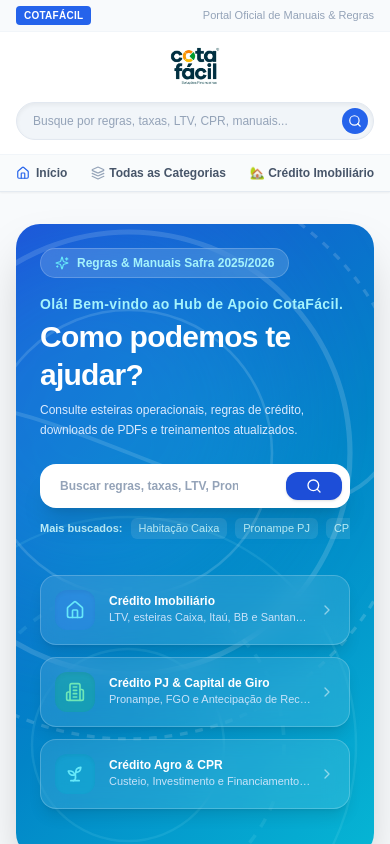
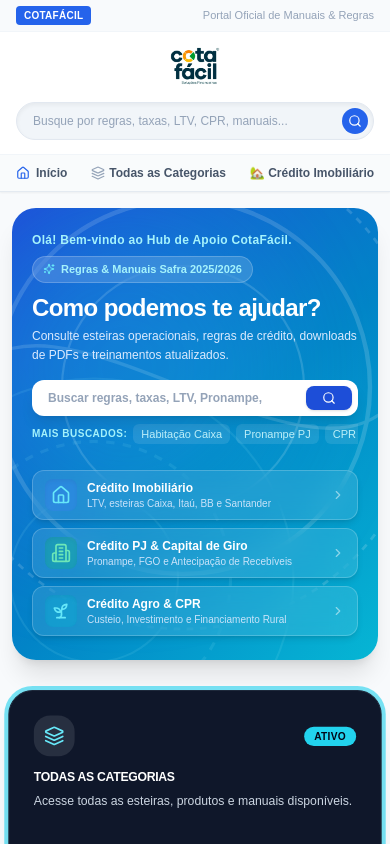
Before and after one commit to PabloCotaFacil/Painel-de-Ajuda, a Next.js app: page / in a window 390 px wide. Shown: the top 844 px of the page. Built offline with nearby package versions, Linux system fonts and the light colour scheme; no server answers; the database is empty.

Commit message:
fix: banner mais compacto e panoramico, correcao ao salvar video no banner, feedback instantaneo de cliques e otimizacao de carregamento

```diff
--- a/src/app/api/banner/route.ts
+++ b/src/app/api/banner/route.ts
@@ -70,63 +70,64 @@
 export async function PUT(request: Request) {
   const isAdmin = await checkIsAdmin();
   if (!isAdmin) {
-    return NextResponse.json({ error: 'Não autorizado' }, { status: 401 });
+    return NextResponse.json(
+      { error: 'Sessão expirada ou não autorizada. Faça login novamente no painel.' },
+      { status: 401 }
+    );
   }
 
   try {
     const body = await request.json();
     const {
-      badgeText,
-      title,
-      subtitle,
-      primaryButtonText,
-      primaryButtonUrl,
-      secondaryButtonText,
-      secondaryButtonUrl,
-      mediaType,
-      videoUrl,
-      videoTitle,
+      badgeText = '',
+      title = '',
+      subtitle = '',
+      primaryButtonText = '',
+      primaryButtonUrl = '',
+      secondaryButtonText = '',
+      secondaryButtonUrl = '',
+      mediaType = 'cards',
+      videoUrl = '',
+      videoTitle = '',
       cardsJson,
     } = body;
 
-    const formattedCardsJson =
-      typeof cardsJson === 'string'
-        ? cardsJson
-        : JSON.stringify(cardsJson || []);
+    let formattedCardsJson = defaultCards;
+    if (typeof cardsJson === 'string' && cardsJson.trim().length > 0) {
+      formattedCardsJson = cardsJson;
+    } else if (Array.isArray(cardsJson)) {
+      formattedCardsJson = JSON.stringify(cardsJson);
+    }
+
+    const safeData = {
+      badgeText: String(badgeText ?? 'Regras & Manuais Safra 2025/2026'),
+      title: String(title ?? 'Como podemos te ajudar?'),
+      subtitle: String(subtitle ?? ''),
+      primaryButtonText: String(primaryButtonText ?? 'Ver Regras & Manuais'),
+      primaryButtonUrl: String(primaryButtonUrl ?? '/categorias/treinamentos'),
+      secondaryButtonText: String(secondaryButtonText ?? ''),
+      secondaryButtonUrl: String(secondaryButtonUrl ?? ''),
+      mediaType: mediaType === 'video' ? 'video' : 'cards',
+      videoUrl: String(videoUrl ?? '').trim(),
+      videoTitle: String(videoTitle ?? '').trim(),
+      cardsJson: formattedCardsJson,
+    };
 
     const banner = await prisma.heroBanner.upsert({
       where: { id: 'default-hero' },
-      update: {
-        badgeText,
-        title,
-        subtitle,
-        primaryButtonText,
-        primaryButtonUrl,
-        secondaryButtonText,
-        secondaryButtonUrl,
-        mediaType: mediaType || 'cards',
-        videoUrl: videoUrl || '',
-        videoTitle: videoTitle || '',
-        cardsJson: formattedCardsJson,
-      },
+      update: safeData,
       create: {
         id: 'default-hero',
-        badgeText,
-        title,
-        subtitle,
-        primaryButtonText,
-        primaryButtonUrl,
-        secondaryButtonText,
-        secondaryButtonUrl,
-        mediaType: mediaType || 'cards',
-        videoUrl: videoUrl || '',
-        videoTitle: videoTitle || '',
-        cardsJson: formattedCardsJson,
+        ...safeData,
       },
     });
 
     return NextResponse.json(banner);
-  } catch (error) {
-    return NextResponse.json({ error: 'Erro ao atualizar banner' }, { status: 500 });
+  } catch (error: any) {
+    console.error('Erro ao atualizar banner:', error);
+    return NextResponse.json(
+      { error: error?.message || 'Erro ao atualizar banner no banco de dados' },
+      { status: 500 }
+    );
   }
 }
--- a/src/app/artigos/[id]/page.tsx
+++ b/src/app/artigos/[id]/page.tsx
@@ -1,9 +1,9 @@
 import { prisma } from '@/lib/prisma';
-import { checkIsAdmin } from '@/lib/auth';
 import Link from 'next/link';
 import { notFound } from 'next/navigation';
-import { ArrowLeft, FileText, Download, Calendar, Video, Edit2 } from 'lucide-react';
+import { ArrowLeft, FileText, Download, Calendar, Video } from 'lucide-react';
 import VideoPlayer from '@/components/VideoPlayer';
+import AdminArticleEditButton from '@/components/AdminArticleEditButton';
 
 // Cache inteligente de 60 segundos com ISR para respostas ultrarrápidas
 export const revalidate = 60;
@@ -13,8 +13,6 @@
 }: {
   params: { id: string };
 }) {
-  const isAdmin = await checkIsAdmin();
-
   const article = await prisma.article.findUnique({
     where: { id: params.id },
     include: {
@@ -45,15 +43,7 @@
           <span>Voltar para {article.category.name}</span>
         </Link>
 
-        {isAdmin && (
-          <Link
-            href={`/admin/materiais?edit=${article.id}`}
-            className="inline-flex items-center space-x-1.5 text-xs font-bold bg-amber-400 hover:bg-amber-500 text-slate-950 px-4 py-2 rounded-xl transition shadow-sm"
-          >
-            <Edit2 className="w-4 h-4" />
-            <span>Editar este Material</span>
-          </Link>
-        )}
+        <AdminArticleEditButton articleId={article.id} />
       </div>
 
       {/* Main Article Header Card */}
--- a/src/app/layout.tsx
+++ b/src/app/layout.tsx
@@ -1,6 +1,8 @@
 import type { Metadata } from 'next';
+import { Suspense } from 'react';
 import './globals.css';
 import Header from '@/components/Header';
+import NavigationProgressBar from '@/components/NavigationProgressBar';
 
 export const metadata: Metadata = {
   title: 'Hub de Apoio Operacional | CotaFácil',
@@ -15,9 +17,12 @@
   return (
     <html lang="pt-BR">
       <body className="bg-slate-50 text-slate-900 antialiased min-h-screen flex flex-col justify-between">
+        <Suspense fallback={null}>
+          <NavigationProgressBar />
+        </Suspense>
         <div>
           <Header />
-          <main className="max-w-7xl mx-auto px-4 sm:px-6 lg:px-8 py-8">{children}</main>
+          <main className="max-w-[1440px] w-full mx-auto px-3 sm:px-6 lg:px-8 py-4 sm:py-6">{children}</main>
         </div>
 
         {/* Footer */}
--- /dev/null
+++ b/src/app/loading.tsx
@@ -0,0 +1,24 @@
+export default function Loading() {
+  return (
+    <div className="space-y-6 animate-pulse py-4">
+      {/* Top Banner Skeleton */}
+      <div className="h-44 sm:h-56 bg-slate-200/70 rounded-3xl w-full" />
+
+      {/* Categories Cards Skeleton */}
+      <div className="grid grid-cols-2 sm:grid-cols-3 lg:grid-cols-5 gap-3">
+        {[1, 2, 3, 4, 5].map((i) => (
+          <div key={i} className="h-24 bg-slate-200/60 rounded-2xl" />
+        ))}
+      </div>
+
+      {/* Content Skeleton */}
+      <div className="bg-white rounded-3xl p-6 border border-slate-200 space-y-4">
+        <div className="h-6 bg-slate-200 rounded w-1/4" />
+        <div className="grid grid-cols-1 md:grid-cols-2 gap-4">
+          <div className="h-32 bg-slate-100 rounded-2xl" />
+          <div className="h-32 bg-slate-100 rounded-2xl" />
+        </div>
+      </div>
+    </div>
+  );
+}
--- a/src/app/page.tsx
+++ b/src/app/page.tsx
@@ -87,14 +87,14 @@
   return (
     <div className="space-y-8">
       {/* ============================================================ */}
-      {/* BEVI-AJUDA STYLE HERO BANNER COM AZUL CLAREADO E GRAFISMOS    */}
+      {/* BEVI-AJUDA STYLE HERO BANNER COMPACTO EM ALTURA & PANORÂMICO */}
       {/* ============================================================ */}
-      <div className="gradient-hero rounded-3xl p-6 sm:p-12 text-white shadow-2xl relative overflow-hidden">
+      <div className="gradient-hero rounded-3xl px-5 sm:px-8 py-6 sm:py-7 text-white shadow-xl relative overflow-hidden">
         {/* GRAFISMOS VETORIAIS EXCLUSIVOS NO FUNDO (ONDAS E CÍRCULOS) */}
         <div className="absolute inset-0 pointer-events-none overflow-hidden select-none">
           {/* Ondas orgânicas fluidas */}
           <svg
-            className="absolute -right-20 -top-24 w-[650px] h-[650px] opacity-15 text-white"
+            className="absolute -right-20 -top-24 w-[550px] h-[550px] opacity-15 text-white"
             viewBox="0 0 500 500"
             fill="none"
             xmlns="http://www.w3.org/2000/svg"
@@ -111,7 +111,7 @@
 
           {/* Grafismo circular e arcos translúcidos à esquerda */}
           <svg
-            className="absolute -left-32 -bottom-32 w-[480px] h-[480px] opacity-10 text-cyan-200"
+            className="absolute -left-32 -bottom-32 w-[420px] h-[420px] opacity-10 text-cyan-200"
             viewBox="0 0 400 400"
             fill="none"
           >
@@ -121,66 +121,68 @@
           </svg>
 
           {/* Gradiente de iluminação suave */}
-          <div className="absolute top-0 right-1/4 w-96 h-96 bg-cyan-400/20 rounded-full blur-3xl" />
+          <div className="absolute top-0 right-1/4 w-80 h-80 bg-cyan-400/20 rounded-full blur-3xl" />
         </div>
 
         {/* HERO CONTENT */}
-        <div className="relative z-10 grid grid-cols-1 lg:grid-cols-12 gap-8 items-center pb-6 sm:pb-8">
+        <div className="relative z-10 grid grid-cols-1 lg:grid-cols-12 gap-6 items-center">
           {/* Coluna Esquerda: Textos e Busca Central */}
-          <div className="lg:col-span-8 space-y-4">
-            {heroBanner.badgeText && (
-              <div className="inline-flex items-center space-x-2 bg-white/15 backdrop-blur-md px-3.5 py-1.5 rounded-full text-xs text-cyan-200 font-bold border border-white/20">
-                <Sparkles className="w-3.5 h-3.5 shrink-0 text-cyan-300" />
-                <span>{heroBanner.badgeText}</span>
-              </div>
-            )}
+          <div className="lg:col-span-7 space-y-2.5">
+            <div className="flex flex-wrap items-center gap-2">
+              <span className="text-cyan-200 text-xs sm:text-sm font-bold tracking-wide">
+                Olá! Bem-vindo ao Hub de Apoio CotaFácil.
+              </span>
+              {heroBanner.badgeText && (
+                <div className="inline-flex items-center space-x-1.5 bg-white/15 backdrop-blur-md px-2.5 py-1 rounded-full text-[11px] text-cyan-200 font-bold border border-white/20">
+                  <Sparkles className="w-3 h-3 shrink-0 text-cyan-300" />
+                  <span>{heroBanner.badgeText}</span>
+                </div>
+              )}
+            </div>
 
             <div>
-              <p className="text-cyan-200 text-sm sm:text-base font-bold tracking-wide">
-                Olá! Bem-vindo ao Hub de Apoio CotaFácil.
-              </p>
-              <h1 className="text-3xl sm:text-5xl font-black leading-tight tracking-tight mt-1 text-white">
+              <h1 className="text-2xl sm:text-3xl lg:text-4xl font-black leading-tight tracking-tight text-white">
                 {heroBanner.title || 'Como podemos te ajudar?'}
               </h1>
               {heroBanner.subtitle && (
-                <p className="text-blue-100 text-xs sm:text-sm mt-2 max-w-xl leading-relaxed">
+                <p className="text-blue-100 text-xs sm:text-xs mt-1 max-w-lg leading-relaxed line-clamp-2">
                   {heroBanner.subtitle}
                 </p>
               )}
             </div>
 
-            {/* BARRA DE PESQUISA INTEGRADA NO HERO (ESTILO BEVI AJUDA) */}
-            <form action="/" method="GET" className="pt-2 max-w-xl">
+            {/* BARRA DE PESQUISA INTEGRADA NO HERO COMPACTA */}
+            <form action="/" method="GET" className="pt-1 max-w-xl">
               <div className="relative flex items-center">
                 <input
                   type="text"
                   name="q"
                   defaultValue={query}
                   placeholder="Buscar regras, taxas, LTV, Pronampe, CPR, manuais..."
-                  className="w-full pl-5 pr-28 py-3.5 sm:py-4 bg-white text-slate-900 placeholder-slate-400 text-xs sm:text-sm font-semibold rounded-2xl shadow-xl focus:outline-none focus:ring-4 focus:ring-cyan-300/60"
+                  className="w-full pl-4 sm:pl-5 pr-24 sm:pr-28 py-2.5 sm:py-3.5 bg-white text-slate-900 placeholder-slate-400 text-xs sm:text-sm font-semibold rounded-xl shadow-lg focus:outline-none focus:ring-4 focus:ring-cyan-300/60"
                 />
                 <button
                   type="submit"
-                  className="absolute right-2 top-2 bottom-2 px-5 bg-blue-700 hover:bg-blue-800 text-white font-extrabold text-xs sm:text-sm rounded-xl transition shadow flex items-center space-x-1.5"
+                  className="absolute right-1.5 top-1.5 bottom-1.5 px-4 bg-blue-700 hover:bg-blue-800 text-white font-extrabold text-xs sm:text-sm rounded-lg transition shadow flex items-center space-x-1.5"
                 >
-                  <Search className="w-4 h-4" />
+                  <Search className="w-3.5 h-3.5" />
                   <span className="hidden sm:inline">Buscar</span>
                 </button>
               </div>
 
               {/* Tags de busca frequente */}
-              <div className="flex items-center space-x-2 text-[11px] text-cyan-100/90 mt-2.5 overflow-x-auto scrollbar-none pb-1">
-                <span className="font-bold shrink-0">Mais buscados:</span>
-                <Link href="/?q=Habita%C3%A7%C3%A3o" className="bg-white/10 hover:bg-white/20 px-2 py-0.5 rounded-md transition whitespace-nowrap">
+              <div className="flex items-center space-x-1.5 text-[11px] text-cyan-100/90 mt-2 overflow-x-auto scrollbar-none pb-0.5">
+                <span className="font-bold shrink-0 text-[10px] uppercase tracking-wider text-cyan-200">Mais buscados:</span>
+                <Link href="/?q=Habita%C3%A7%C3%A3o" className="bg-white/10 hover:bg-white/20 px-2 py-0.5 rounded-md transition whitespace-nowrap text-[11px]">
                   Habitação Caixa
                 </Link>
-                <Link href="/?q=Pronampe" className="bg-white/10 hover:bg-white/20 px-2 py-0.5 rounded-md transition whitespace-nowrap">
+                <Link href="/?q=Pronampe" className="bg-white/10 hover:bg-white/20 px-2 py-0.5 rounded-md transition whitespace-nowrap text-[11px]">
                   Pronampe PJ
                 </Link>
-                <Link href="/?q=CPR" className="bg-white/10 hover:bg-white/20 px-2 py-0.5 rounded-md transition whitespace-nowrap">
+                <Link href="/?q=CPR" className="bg-white/10 hover:bg-white/20 px-2 py-0.5 rounded-md transition whitespace-nowrap text-[11px]">
                   CPR Agro
                 </Link>
-                <Link href="/?q=Home%20Equity" className="bg-white/10 hover:bg-white/20 px-2 py-0.5 rounded-md transition whitespace-nowrap">
+                <Link href="/?q=Home%20Equity" className="bg-white/10 hover:bg-white/20 px-2 py-0.5 rounded-md transition whitespace-nowrap text-[11px]">
                   Home Equity
                 </Link>
               </div>
--- /dev/null
+++ b/src/components/AdminArticleEditButton.tsx
@@ -0,0 +1,29 @@
+'use client';
+
+import { useState, useEffect } from 'react';
+import Link from 'next/link';
+import { Edit2 } from 'lucide-react';
+
+export default function AdminArticleEditButton({ articleId }: { articleId: string }) {
+  const [isAdmin, setIsAdmin] = useState(false);
+
+  useEffect(() => {
+    fetch('/api/auth/credentials')
+      .then((res) => {
+        if (res.ok) setIsAdmin(true);
+      })
+      .catch(() => {});
+  }, []);
+
+  if (!isAdmin) return null;
+
+  return (
+    <Link
+      href={`/admin/materiais?edit=${articleId}`}
+      className="inline-flex items-center space-x-1.5 text-xs font-bold bg-amber-400 hover:bg-amber-500 text-slate-950 px-4 py-2 rounded-xl transition shadow-sm"
+    >
+      <Edit2 className="w-4 h-4" />
+      <span>Editar este Material</span>
+    </Link>
+  );
+}
--- a/src/components/CategoryCards.tsx
+++ b/src/components/CategoryCards.tsx
@@ -48,7 +48,7 @@
   ];
 
   return (
-    <section className={floating ? '-mt-10 sm:-mt-14 relative z-20 mb-8' : 'py-4'}>
+    <section className={floating ? '-mt-4 sm:-mt-6 relative z-20 mb-8' : 'py-4'}>
       {/* Grid of Bevi-Ajuda Style Category Cards */}
       <div className="grid grid-cols-1 sm:grid-cols-2 lg:grid-cols-3 xl:grid-cols-5 gap-4">
         {categories.map((cat) => {
--- a/src/components/HeroMedia.tsx
+++ b/src/components/HeroMedia.tsx
@@ -147,14 +147,14 @@
     }
 
     return (
-      <div className="w-full flex flex-col justify-center">
-        <div className="bg-slate-950/80 backdrop-blur-md border border-white/25 rounded-2xl overflow-hidden shadow-2xl">
-          <div className="bg-white/10 px-3.5 py-2 flex items-center justify-between border-b border-white/10 text-xs">
-            <div className="flex items-center space-x-2 text-cyan-300 font-bold truncate">
-              <Play className="w-3.5 h-3.5 shrink-0 fill-cyan-300" />
+      <div className="w-full flex flex-col justify-center max-w-[440px] mx-auto">
+        <div className="bg-slate-950/85 backdrop-blur-md border border-white/20 rounded-xl overflow-hidden shadow-xl">
+          <div className="bg-white/10 px-3 py-1.5 flex items-center justify-between border-b border-white/10 text-[11px]">
+            <div className="flex items-center space-x-1.5 text-cyan-300 font-bold truncate">
+              <Play className="w-3 h-3 shrink-0 fill-cyan-300" />
               <span className="truncate">{videoTitle || 'Vídeo em Destaque'}</span>
             </div>
-            <span className="text-[10px] text-white/70 font-semibold uppercase tracking-wider shrink-0 bg-white/10 px-2 py-0.5 rounded">
+            <span className="text-[9px] text-white/70 font-bold uppercase tracking-wider shrink-0 bg-white/10 px-1.5 py-0.5 rounded">
               Player
             </span>
           </div>
@@ -185,29 +185,29 @@
     );
   }
 
-  // Modo padrão: Cards Clicáveis Interativos
+  // Modo padrão: Cards Clicáveis Interativos Compactos
   return (
-    <div className="w-full flex flex-col gap-3 justify-center">
+    <div className="w-full flex flex-col gap-2 justify-center">
       {cards.map((card, idx) => {
         const isExternal = card.url?.startsWith('http://') || card.url?.startsWith('https://');
         const href = card.url?.trim() || '#';
 
         const content = (
-          <div className="group bg-white/10 hover:bg-white/20 active:scale-[0.99] backdrop-blur-md border border-white/20 hover:border-white/40 rounded-2xl p-3.5 sm:p-4 shadow-lg flex items-center justify-between transition-all duration-200 hover:scale-[1.02] cursor-pointer">
-            <div className="flex items-center space-x-3.5 min-w-0">
+          <div className="group bg-white/10 hover:bg-white/20 active:scale-[0.99] backdrop-blur-md border border-white/20 hover:border-white/35 rounded-xl px-3 py-2 sm:py-2.5 shadow-md flex items-center justify-between transition-all duration-200 hover:scale-[1.01] cursor-pointer">
+            <div className="flex items-center space-x-2.5 min-w-0">
               <div
-                className={`w-10 h-10 rounded-xl ${getColorClasses(
+                className={`w-8 h-8 rounded-lg ${getColorClasses(
                   card.color
-                )} flex items-center justify-center shrink-0 shadow-inner group-hover:scale-110 transition-transform`}
+                )} flex items-center justify-center shrink-0 shadow-inner group-hover:scale-105 transition-transform`}
               >
                 {getIconComponent(card.icon)}
               </div>
               <div className="min-w-0 text-left">
-                <h4 className="text-xs sm:text-sm font-black text-white group-hover:text-cyan-200 transition truncate">
+                <h4 className="text-xs font-black text-white group-hover:text-cyan-200 transition truncate">
                   {card.title}
                 </h4>
                 {card.subtitle && (
-                  <p className="text-[11px] text-blue-100/90 truncate">
+                  <p className="text-[10px] text-blue-100/90 truncate">
                     {card.subtitle}
                   </p>
                 )}
@@ -215,9 +215,9 @@
             </div>
             <div className="flex items-center text-white/50 group-hover:text-white shrink-0 ml-2">
               {isExternal ? (
-                <ExternalLink className="w-4 h-4 group-hover:translate-x-0.5 group-hover:-translate-y-0.5 transition-transform" />
+                <ExternalLink className="w-3.5 h-3.5 group-hover:translate-x-0.5 group-hover:-translate-y-0.5 transition-transform" />
               ) : (
-                <ChevronRight className="w-4 h-4 group-hover:translate-x-1 transition-transform" />
+                <ChevronRight className="w-3.5 h-3.5 group-hover:translate-x-1 transition-transform" />
               )}
             </div>
           </div>
--- /dev/null
+++ b/src/components/NavigationProgressBar.tsx
@@ -0,0 +1,47 @@
+'use client';
+
+import { useEffect, useState } from 'react';
+import { usePathname, useSearchParams } from 'next/navigation';
+
+export default function NavigationProgressBar() {
+  const pathname = usePathname();
+  const searchParams = useSearchParams();
+  const [loading, setLoading] = useState(false);
+
+  useEffect(() => {
+    setLoading(false);
+  }, [pathname, searchParams]);
+
+  useEffect(() => {
+    const handleAnchorClick = (e: MouseEvent) => {
+      const target = (e.target as HTMLElement).closest('a');
+      if (!target) return;
+
+      const href = target.getAttribute('href');
+      if (
+        href &&
+        href.startsWith('/') &&
+        !href.startsWith('/#') &&
+        !target.getAttribute('target') &&
+        !e.ctrlKey &&
+        !e.metaKey
+      ) {
+        // Ignora se for para o mesmo pathname sem search
+        if (href !== window.location.pathname + window.location.search) {
+          setLoading(true);
+        }
+      }
+    };
+
+    window.addEventListener('click', handleAnchorClick);
+    return () => window.removeEventListener('click', handleAnchorClick);
+  }, []);
+
+  if (!loading) return null;
+
+  return (
+    <div className="fixed top-0 left-0 right-0 z-50 h-1 bg-transparent pointer-events-none">
+      <div className="h-full bg-gradient-to-r from-blue-600 via-cyan-400 to-blue-500 animate-pulse duration-700 w-full shadow-[0_0_10px_rgba(6,182,212,0.8)]" />
+    </div>
+  );
+}
--- a/src/lib/categories.ts
+++ b/src/lib/categories.ts
@@ -34,11 +34,20 @@
   },
 ];
 
+let cachedCategories: any[] | null = null;
+let lastCacheTime = 0;
+
 /**
  * Garante que o banco de dados sempre tenha as categorias básicas cadastradas,
  * evitando erros 404 em categorias e formulários com categorias vazias.
+ * Usa cache de 60 segundos em memória para respostas instantâneas (0ms).
  */
 export async function getOrSeedCategories() {
+  const now = Date.now();
+  if (cachedCategories && cachedCategories.length > 0 && now - lastCacheTime < 60000) {
+    return cachedCategories;
+  }
+
   try {
     let categories = await prisma.category.findMany({
       orderBy: { name: 'asc' },
@@ -58,6 +67,8 @@
       });
     }
 
+    cachedCategories = categories;
+    lastCacheTime = now;
     return categories;
   } catch (error) {
     console.error('Erro ao buscar/garantir categorias:', error);
```
Also changed, not shown: src/app/admin/materiais/AdminMateriaisClient.tsx (+25 -11 lines).
